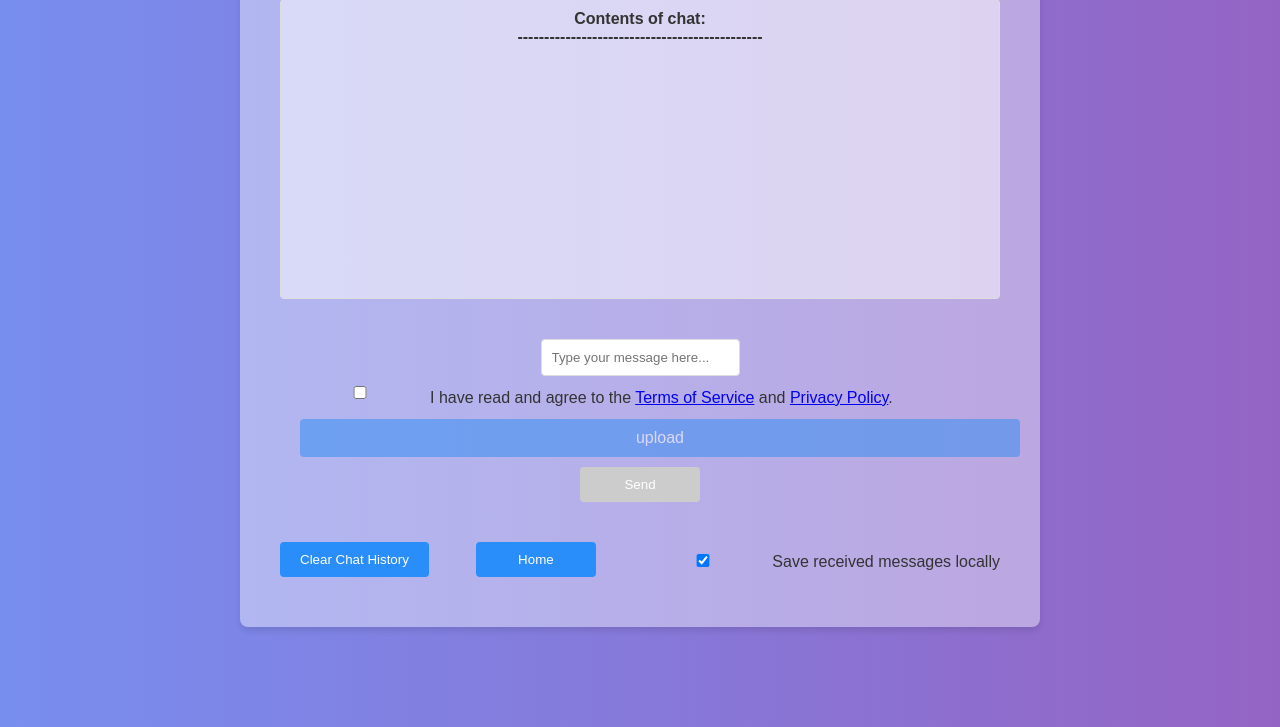
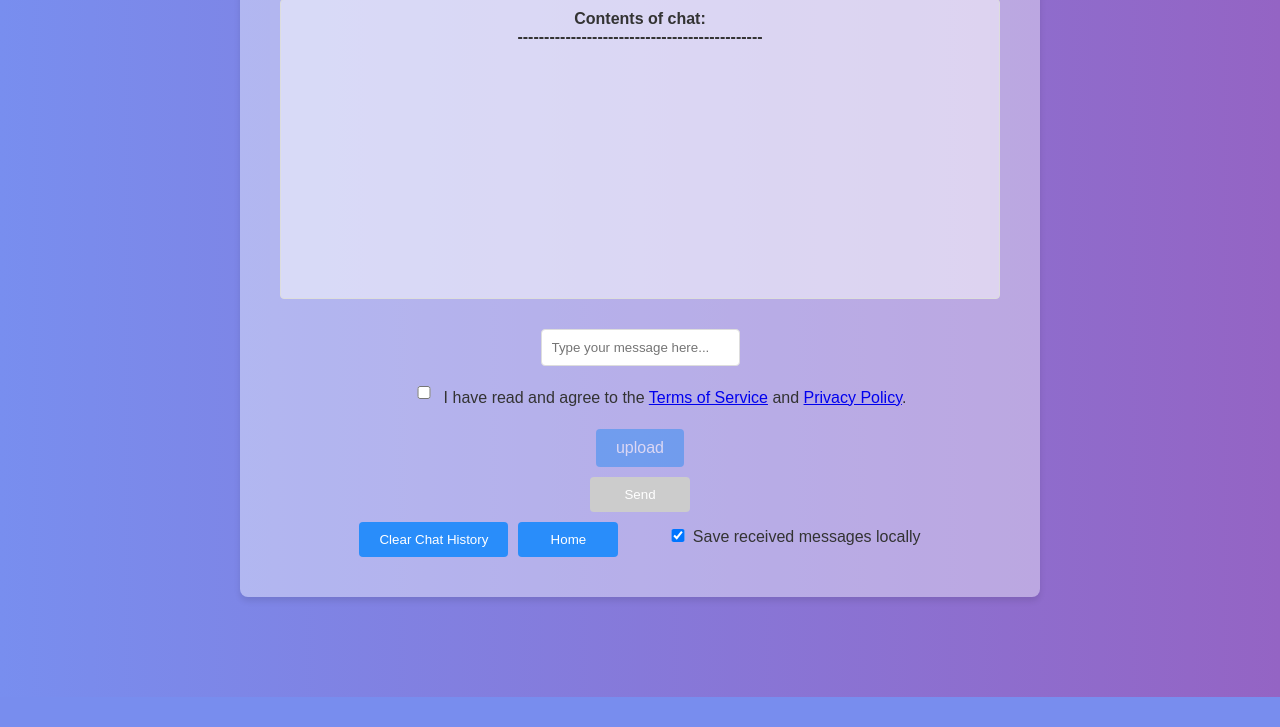
Before and after one commit to Malazalan/Team20-SecureChatApp, a Flask app: template Client/templates/chat.html in a window 1280 px wide. Shown: the part 246-973 px from the top of the page. After the commit the page ends 943 px from the top, so only its background shows below. Run offline with Flask 3, Linux system fonts and the light colour scheme; the template is opened without the code that fills it, so the values that code supplies are empty; some libraries are stand-ins or nearby versions.

Commit message:
UI optimization

```diff
--- a/Client/templates/chat.html
+++ b/Client/templates/chat.html
@@ -29,9 +29,12 @@
             align-items: stretch;
         }
 
+
+
         h1, h2 {
             margin-bottom: 20px; /* Add margin to headings */
         }
+
 
         #messages {
             margin-bottom: 20px;
@@ -42,10 +45,19 @@
             overflow-y: auto;
             border: 1px solid #ddd;
         }
-
+        form#send_message_form {
+            display: flex;
+            flex-wrap: wrap;
+            align-items: center;
+            justify-content: space-between;
+            margin-top: 10px;
+        }
         form {
-            width: calc(100% - 40px); /* Account for padding */
-            margin: 20px auto;
+            display: flex;
+            flex-direction: column;
+            align-items: center;
+            gap: 10px; /* Adjust spacing between form elements */
+            width: 100%;
         }
 
         input[type="text"],
@@ -57,27 +69,24 @@
         }
 
         input[type="checkbox"] {
-            margin-right: 5px;
-            cursor: pointer;
+            min-width: 120px;
+            padding: 10px 20px;
         }
 
         .custom-file-input {
             position: relative;
             display: inline-block;
-            width: 100%;
-            margin-bottom: 10px;
         }
 
         .custom-file-input::before {
             content: 'upload';
-            display: inline-block;
+            display: block;
             padding: 10px 20px;
             border-radius: 4px;
             cursor: pointer;
             background-color: #2d8cf3;
             color: #fff;
             text-align: center;
-            width: 100%;
             transition: background-color 0.2s;
         }
 
@@ -97,7 +106,6 @@
 
         button {
             padding: 10px 20px;
-            margin-bottom: 10px;
             border-radius: 4px;
             border: none;
             background-color: #298dfa;
@@ -116,25 +124,21 @@
             cursor: not-allowed;
         }
 
+
         .button-container {
             display: flex;
-            justify-content: space-between;
+            justify-content: center;
             align-items: center; /* Align items vertically */
             flex-wrap: wrap; /* Allows buttons to wrap onto the next line if space is limited */
             gap: 10px; /* Adds a gap between the buttons */
             margin-top: 10px; /* Space above the button container */
         }
-        /* Style for Save chat checkbox container */
-        .save-chat-container {
-            display: flex;
-            align-items: center;
-            justify-content: center; /* Center the checkbox and label */
-            gap: 5px; /* Space between the checkbox and label */
-            margin-top: 20px; /* Space above the checkbox container */
-        }
-        /* Additional styling for checkbox and label for consistency */
+
+
         #save_chat_checkbox {
             cursor: pointer;
+            margin-right: -40px;
+
         }
 
         .save-chat-container label {
@@ -143,17 +147,21 @@
 
         /* Ensure button and checkbox sizes are consistent */
         button, input[type="checkbox"] {
-            min-width: 120px; /* Ensures a minimum width for buttons */
+            min-width: 100px; /* Ensures a minimum width for buttons */
             padding: 10px 20px; /* Consistent padding for buttons */
+        }
+        #consentCheckbox {
+            margin-right: -30px; /* 增加复选框和标签之间的间距 */
         }
         .consent-container {
             display: flex;
             align-items: center;
             margin-bottom: 10px;
+            margin-left: 1px;
         }
 
         .consent-container label {
-            margin-left: 5px;
+            margin-right: 1px;
         }
         .custom-file-input .tooltip-text {
             visibility: hidden;
--- a/Client/templates/register.html
+++ b/Client/templates/register.html
@@ -7,7 +7,7 @@
             font-family: Arial, sans-serif;
             margin: 0;
             padding: 0;
-            background: linear-gradient(to right, #667eea, #764ba2);
+            background: linear-gradient(to right, #788eef, #9464c4);
             color: #fff;
             text-align: center;
         }
@@ -20,7 +20,7 @@
         form {
             max-width: 400px;
             margin: 0 auto;
-            background-color: rgba(255, 255, 255, 0.9);
+            background-color: rgba(255, 255, 255, 0.6);
             padding: 20px;
             border-radius: 8px;
             box-shadow: 0 4px 6px rgba(0, 0, 0, 0.1);
```
Also changed, not shown: Client/templates/home.html (+8 -5 lines), Client/templates/login.html (+6 -3 lines).
